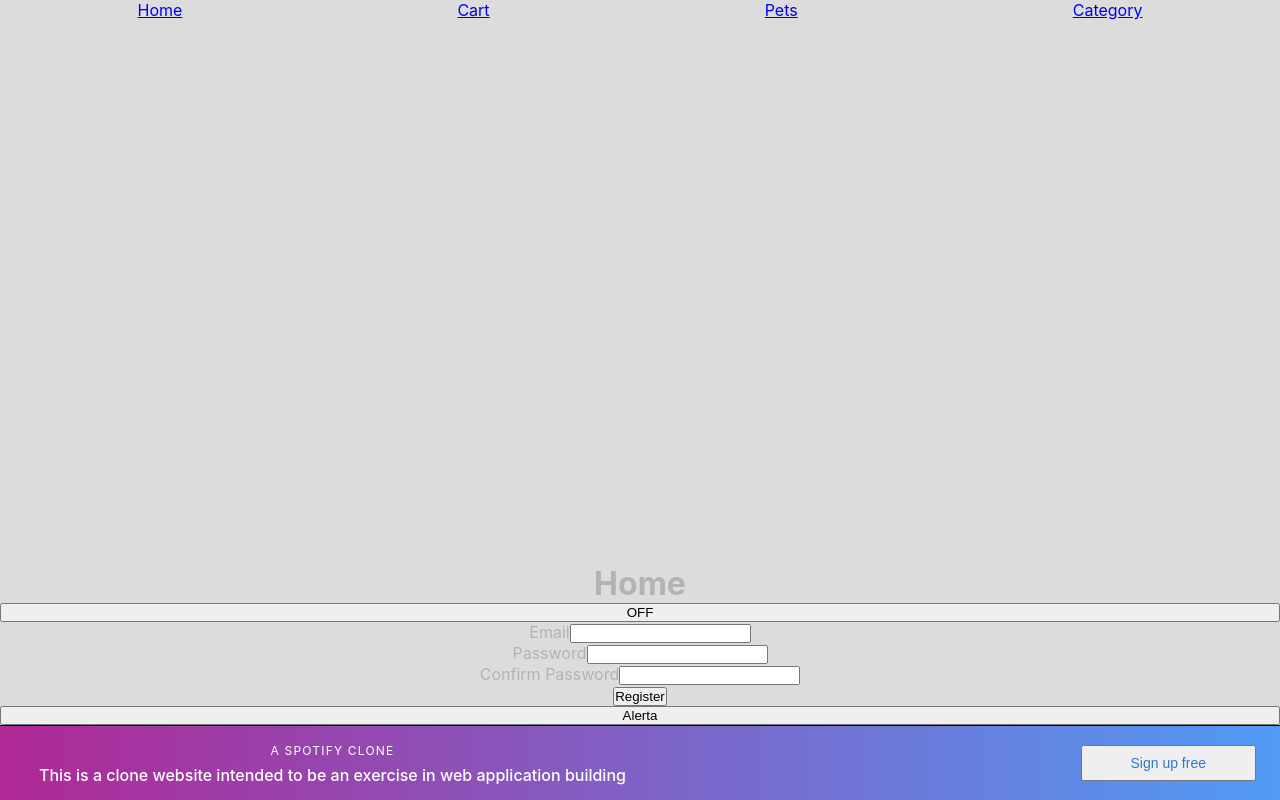
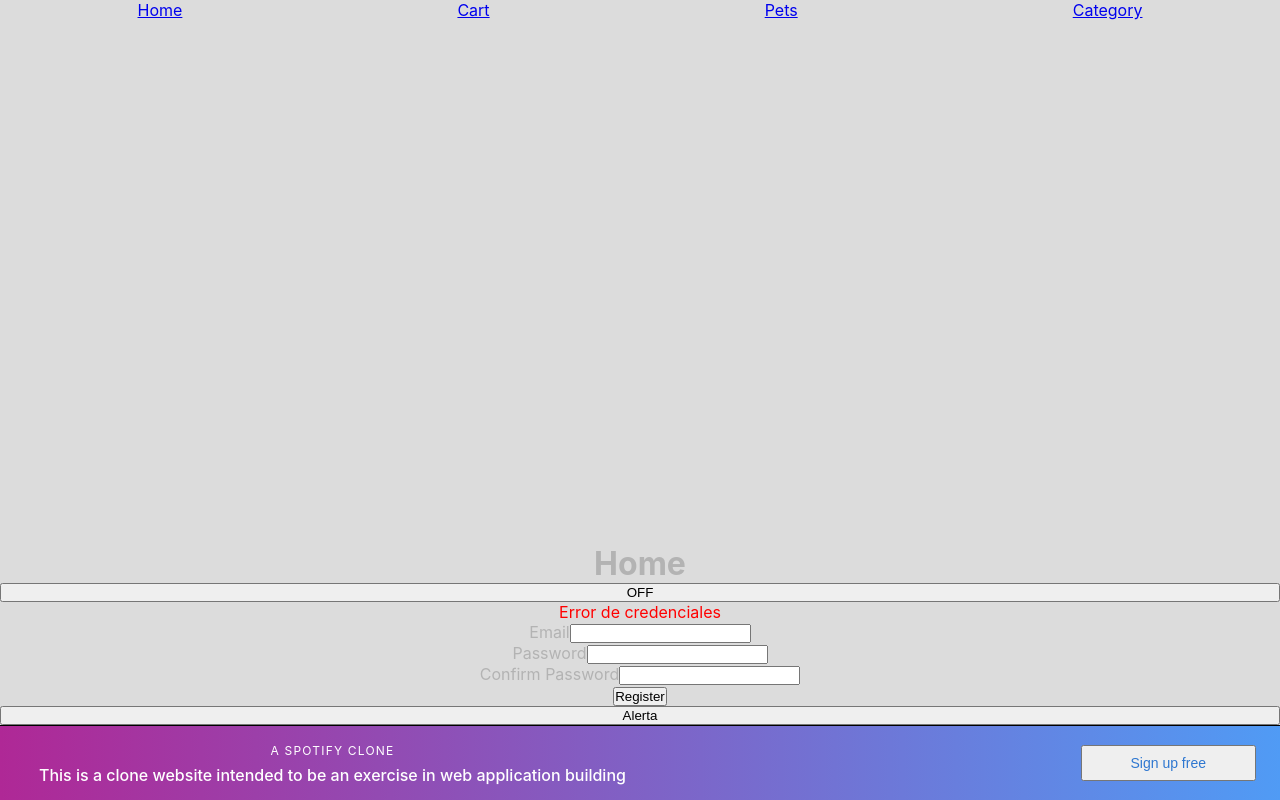
Before and after one commit to alejandro-medici/frontend_project, a React (Create React App) app: page / in a window 1280 px wide. Both pictures are taken after a click on the button "ON". Built offline with nearby package versions, Linux system fonts and the light colour scheme.

Commit message:
error and message conditional rendering

```diff
--- a/src/Components/AnonymousUser.js
+++ b/src/Components/AnonymousUser.js
@@ -3,6 +3,7 @@ import Signing from "./Signing";
 
 export default function Anonymous(props) {
 
+    // Esto es una variable que guarda un bool
     const isRegistered = props.isRegistered;
 
     if (isRegistered) {
--- a/src/Components/Interruptor.js
+++ b/src/Components/Interruptor.js
@@ -1,4 +1,5 @@
 import React, { Component } from "react"
+import LoginAlert from "./alerts/loginAlert";
 import Anonymous from "./AnonymousUser";
 
 export default class Toggle extends Component {
@@ -32,6 +33,7 @@ export default class Toggle extends Component {
             <button onClick={this.handleClick}>
                 {this.state.isToggleOn ? 'ON' : 'OFF'}
             </button>
+            <LoginAlert displayError={!this.state.isToggleOn}></LoginAlert>
             <Anonymous isRegistered={this.state.isToggleOn}></Anonymous>
             </>
         );
--- /dev/null
+++ b/src/Components/alerts/error.css
@@ -0,0 +1,3 @@
+.loginError {
+    color: red;
+}
--- /dev/null
+++ b/src/Components/alerts/errorMessage.js
@@ -0,0 +1,14 @@
+import "./error.css";
+
+export default function ErrorMessage(props) {
+    const message = props.message;
+
+    // definir style para que sea un error
+    return (
+        <>
+        <label className="loginError">
+        { message }
+        </label>
+        </>
+    );
+}
--- /dev/null
+++ b/src/Components/alerts/loginAlert.js
@@ -0,0 +1,12 @@
+import ErrorMessage from "./errorMessage";
+
+export default function LoginAlert(props) {
+
+    // Esto es una variable que guarda un bool
+    const displayError = props.displayError;
+    return (
+        <>
+        { displayError?<ErrorMessage message="Error de credenciales"></ErrorMessage>:<></> }
+        </>
+    );
+}
```
